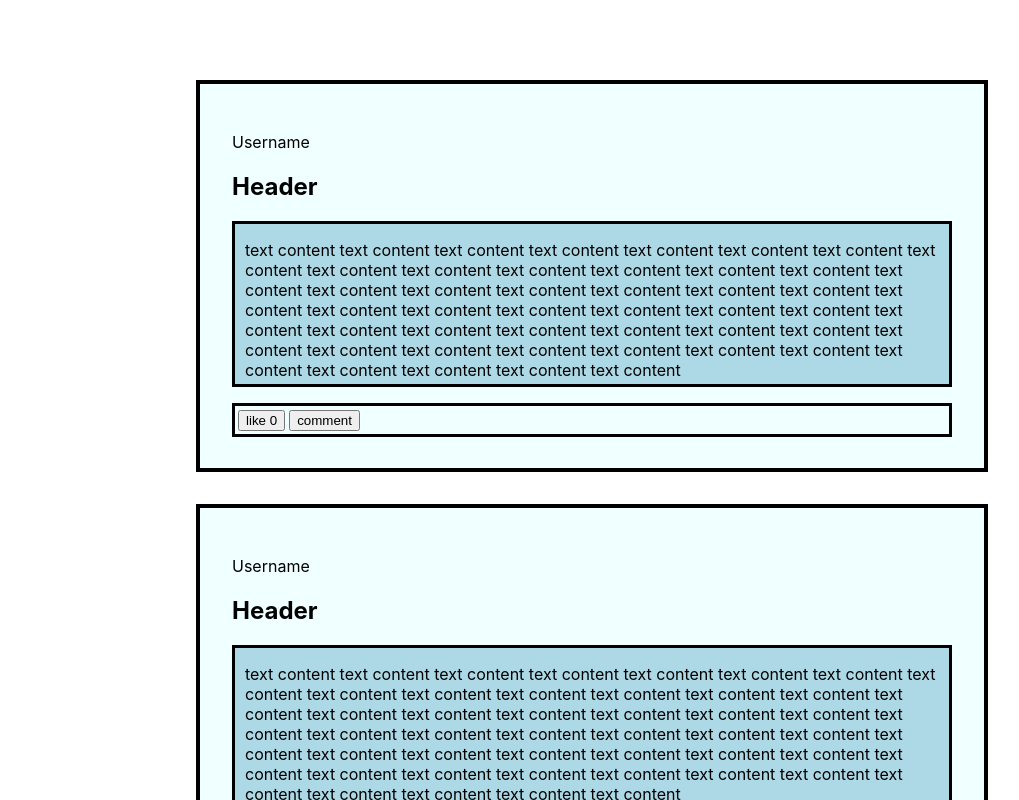
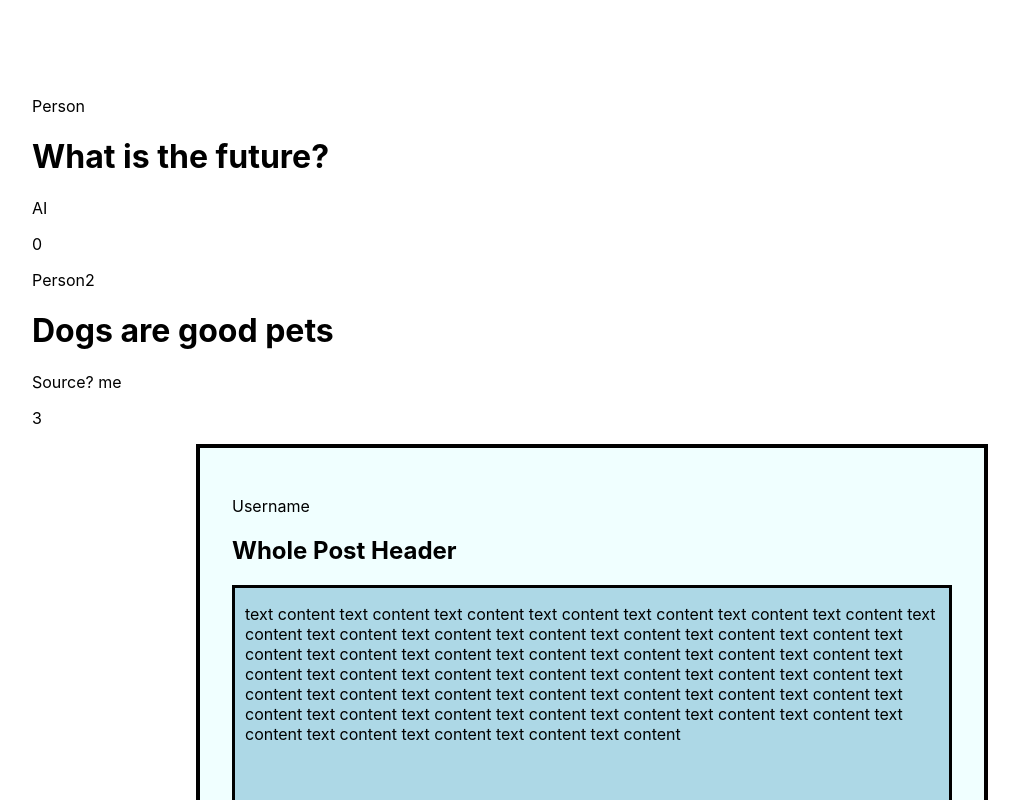
Before and after one commit to jennyton88/reactapp2, a React (Create React App) app in the folder client/: page / in a window 1280 px wide. Shown: the top 800 px of the page, without its empty margins (48-1067 px from the left). Built offline with nearby package versions, Linux system fonts and the light colour scheme.

Commit message:
learning to create more dynamic components

```diff
--- a/client/src/App.js
+++ b/client/src/App.js
@@ -1,23 +1,31 @@
 import React, {useState} from 'react';
 import './App.css';
 
+
+const postData = [
+  {username: "Person", header: "What is the future?", postText: "AI", likes: 0},
+  {username: "Person2", header: "Dogs are good pets", postText: "Source? me", likes: 3}
+];
+
+const postDisplay = postData.map((posted) => <UserPost username={posted.username} header={posted.header} postText={posted.postText} likes={posted.likes} />);
+
+function UserPost(props) {
+  return (
+    <div>
+      <p>{props.username}</p>
+      <h1>{props.header}</h1>
+      <p>{props.postText}</p>
+      <p>{props.likes}</p>
+    </div>
+  )
+}
+
+
 function App() {
-  // const arr = [];
-  //const [testDiv, setTestDiv] = useState(arr);
 
-  // function makeDivs() {
-  //   arr.push(<BoxedContent />);
-  //   const arrDivs = arr.map(postDiv => <BoxedContent />);
-  //   return <div>{arrDivs}</div>;
-  // }
   return (
     <div className="App">
-      {/* <button onClick={() => makeDivs()}>Add a boxed Content</button> */}
-      {/* <AddPost /> */}
-      <BoxedContent />
-      <BoxedContent />
-      <BoxedContent />
-      <BoxedContent />
+      {postDisplay}
       <BoxedContentWholePost />
     </div>
   );
@@ -49,30 +57,15 @@ function BoxedContent() {
   )
 }
 
-// function AddPost() {
-//   return(
-//     <div>
-//       <button>Add a post</button>
-//     </div>
-//   )
-// }
-
 
 function BoxedContentWholePost() {
   const [count, setCount] = useState(0); // right now not accounting for user like a post once
   const [saveComment, setComment] = useState("");
   const [textContent, setTextContent] = useState("");
-  // const [numOfDivs, setNumOfDivs] = useState(0);
-  // const [divs, setDivs] = useState(null);
 
   function createNewComment(textContent) {
     setComment(textContent);
-    // setNumOfDivs(numOfDivs + 1);
   }
-
-  // function createCommentDivs() {
-
-  // }
 
   return (
     <div className="whole-post-box">
@@ -101,24 +94,6 @@ function BoxedContentWholePost() {
   )
 }
 
-// function AddCommentDiv({textContent}) {
-//   return (
-//     <div>
-//       <p>{textContent}</p>
-//     </div>
-//   )
-// }
-
-
-// function AddPost() {
-//   return (
-//     <div className="add-post-button">
-//       <button id="add-post">+</button>
-//     </div>
-//   )
-// }
-
-
 
 
 export default App;
```
